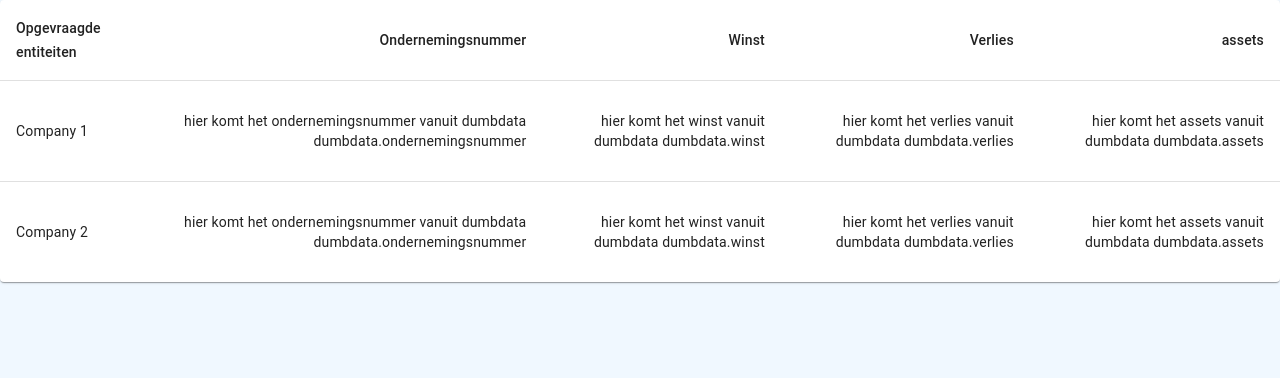
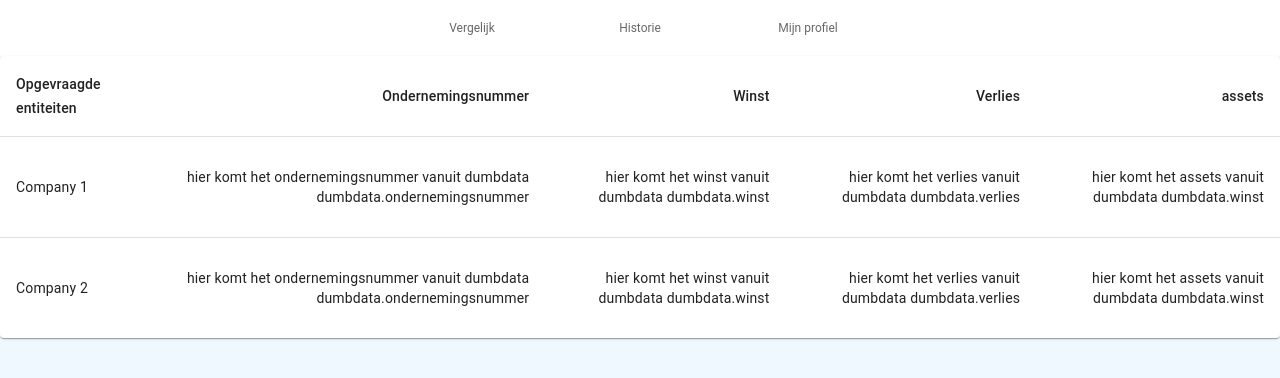
Before and after one commit to TimVanOnckelen/nbbproject-frontend-ap, a React (Create React App) app: page /history in a window 1280 px wide. Shown: the top 378 px of the page. Built offline with nearby package versions, Linux system fonts and the light colour scheme.

Commit message:
header toegevoegd aan historie en route compare aangepast

```diff
--- a/src/components/general/header.tsx
+++ b/src/components/general/header.tsx
@@ -27,7 +27,7 @@ const Header = () => {
   return (
     <>
       <BottomNavigation showLabels value={currentPage} onChange={onPageChange}>
-        <BottomNavigationAction label="Vergelijk" value="/compare" />
+        <BottomNavigationAction label="Vergelijk" value="/" />
         <BottomNavigationAction label="Historie" value="/history" />
         <BottomNavigationAction label="Mijn profiel" value="/profile" />
       </BottomNavigation>
--- a/src/components/history/overview.tsx
+++ b/src/components/history/overview.tsx
@@ -8,6 +8,7 @@ import TableContainer from '@mui/material/TableContainer';
 import TableHead from '@mui/material/TableHead';
 import TableRow from '@mui/material/TableRow';
 import Paper from '@mui/material/Paper';
+import Header from "../general/header";
 
 const historyOverview = () => {
   const dummyData: ICompany[] = [
@@ -18,7 +19,7 @@ const historyOverview = () => {
       name: "Company 2",
     },
   ];
-  return  <>
+  return  <> <Header/>
       <TableContainer component={Paper}>
       <Table sx={{ minWidth: 650 }} aria-label="simple table">
         <TableHead>
@@ -39,10 +40,10 @@ const historyOverview = () => {
               <TableCell component="th" scope="row">
                 {name.name}
               </TableCell>
-              <TableCell align="right">{<p> hier komt het ondernemingsnummer vanuit dumbdata dumbdata.ondernemingsnummer</p> }</TableCell>
+              <TableCell align="right">{<p> hier komt het ondernemingsnummer vanuit dumbdata dumbdata.ondernemingsnummer </p> }</TableCell>
               <TableCell align="right">{<p> hier komt het winst vanuit dumbdata dumbdata.winst</p>}</TableCell>
               <TableCell align="right">{<p> hier komt het verlies vanuit dumbdata dumbdata.verlies</p>}</TableCell>
-              <TableCell align="right">{<p> hier komt het assets vanuit dumbdata dumbdata.assets</p>}</TableCell>
+              <TableCell align="right">{<p> hier komt het assets vanuit dumbdata dumbdata.winst</p>}</TableCell>
             </TableRow>
           ))}
         </TableBody>
```
